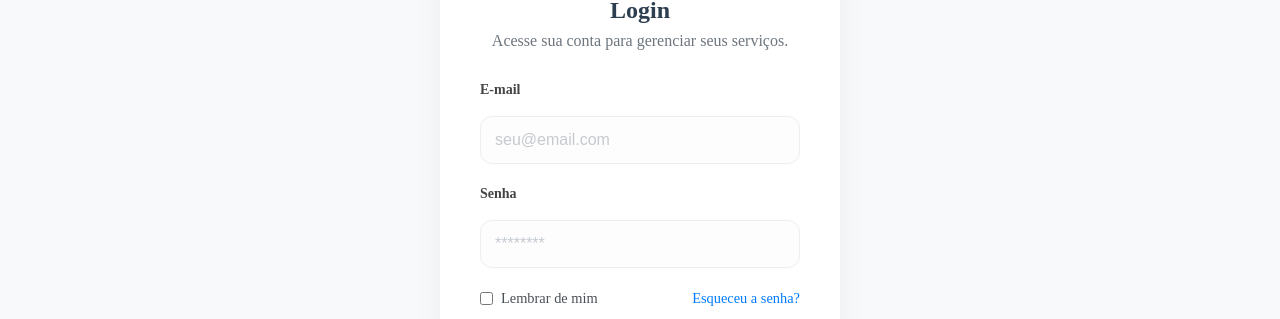
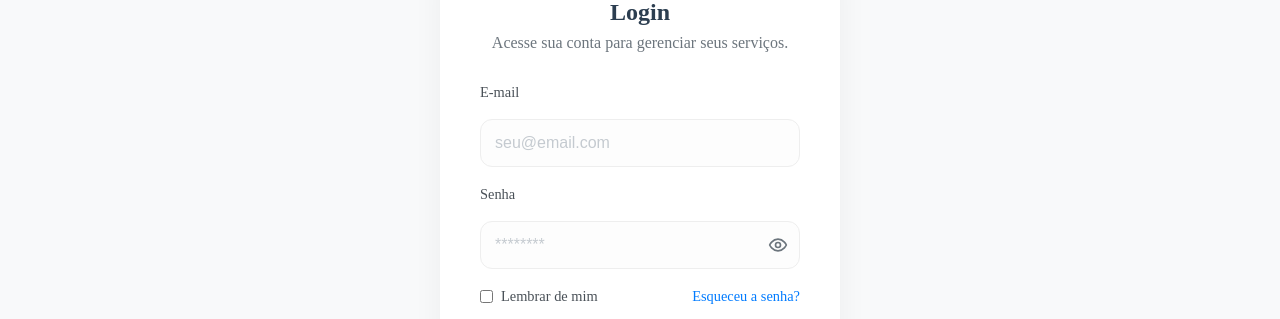
Before and after one commit to alana0vit/front-pp1-web-version, a React (Vite) app: page /login in a window 1280 px wide. Shown: the part 176-495 px from the top of the page. Built offline with nearby package versions, Linux system fonts and the light colour scheme.

Commit message:
feat: adiciona funcionalidade de alternar visibilidade da senha no login

```diff
--- a/src/pages/Login/Login.css
+++ b/src/pages/Login/Login.css
@@ -27,6 +27,49 @@
     color: #6c757d;
     text-align: center;
     margin-bottom: 2rem;
+}
+
+.input-group {
+    margin-bottom: 1.2rem;
+    display: flex;
+    flex-direction: column;
+    gap: 0.5rem;
+}
+
+.input-group label {
+    font-weight: 500;
+    color: #495057;
+    font-size: 0.9rem;
+}
+
+.password-input-wrapper {
+    position: relative;
+    display: flex;
+    align-items: center;
+    width: 100%;
+}
+
+.password-input-wrapper input {
+    width: 100%;
+    padding-right: 40px !important;
+}
+
+.password-toggle-btn {
+    position: absolute;
+    right: 12px;
+    background: none;
+    border: none;
+    padding: 0;
+    cursor: pointer;
+    color: #6c757d;
+    display: flex;
+    align-items: center;
+    justify-content: center;
+    transition: color 0.2s ease;
+}
+
+.password-toggle-btn:hover {
+    color: #007bff;
 }
 
 .login-options {
--- a/src/pages/Login/Login.jsx
+++ b/src/pages/Login/Login.jsx
@@ -1,3 +1,4 @@
+import { useState } from "react";
 import { useForm } from "react-hook-form";
 import { Link, useNavigate } from "react-router-dom";
 import { toast } from "react-toastify";
@@ -8,10 +9,15 @@ const Login = () => {
   const navigate = useNavigate();
   const { register, handleSubmit } = useForm();
 
+  const [showPassword, setShowPassword] = useState(false);
+
+  const togglePasswordVisibility = () => {
+    setShowPassword(!showPassword);
+  };
+
   const onSubmit = async (data) => {
     try {
       const response = await api.post('/auth/login', data);
-
       const { token, id, name, userType } = response.data;
 
       localStorage.setItem('@ConectaPro:token', token);
@@ -29,7 +35,6 @@ const Login = () => {
 
     } catch (error) {
       console.error("Erro na autenticação:", error);
-
       const mensagemErro = error.response?.data || "E-mail ou senha incorretos.";
       toast.error(mensagemErro);
     }
@@ -53,11 +58,33 @@ const Login = () => {
 
           <div className="input-group">
             <label>Senha</label>
-            <input
-              type="password"
-              placeholder="********"
-              {...register("password", { required: "A senha é obrigatória" })}
-            />
+            <div className="password-input-wrapper">
+              <input
+                type={showPassword ? "text" : "password"}
+                placeholder="********"
+                {...register("password", { required: "A senha é obrigatória" })}
+              />
+              <button
+                type="button"
+                className="password-toggle-btn"
+                onClick={togglePasswordVisibility}
+                aria-label={showPassword ? "Esconder senha" : "Mostrar senha"}
+              >
+                {showPassword ? (
+                  <svg xmlns="http://www.w3.org/2000/svg" width="20" height="20" viewBox="0 0 24 24" fill="none" stroke="currentColor" strokeWidth="2" strokeLinecap="round" strokeLinejoin="round">
+                    <path d="M9.88 9.88a3 3 0 1 0 4.24 4.24"></path>
+                    <path d="M10.73 5.08A10.43 10.43 0 0 1 12 5c7 0 10 7 10 7a13.16 13.16 0 0 1-1.67 2.68"></path>
+                    <path d="M6.61 6.61A13.52 13.52 0 0 0 2 12s3 7 10 7a9.74 9.74 0 0 0 5.39-1.61"></path>
+                    <line x1="2" y1="2" x2="22" y2="22"></line>
+                  </svg>
+                ) : (
+                  <svg xmlns="http://www.w3.org/2000/svg" width="20" height="20" viewBox="0 0 24 24" fill="none" stroke="currentColor" strokeWidth="2" strokeLinecap="round" strokeLinejoin="round">
+                    <path d="M2 12s3-7 10-7 10 7 10 7-3 7-10 7-10-7-10-7Z"></path>
+                    <circle cx="12" cy="12" r="3"></circle>
+                  </svg>
+                )}
+              </button>
+            </div>
           </div>
 
           <div className="login-options">
```
